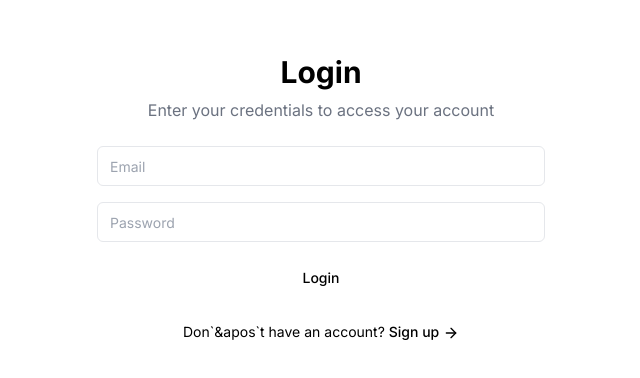
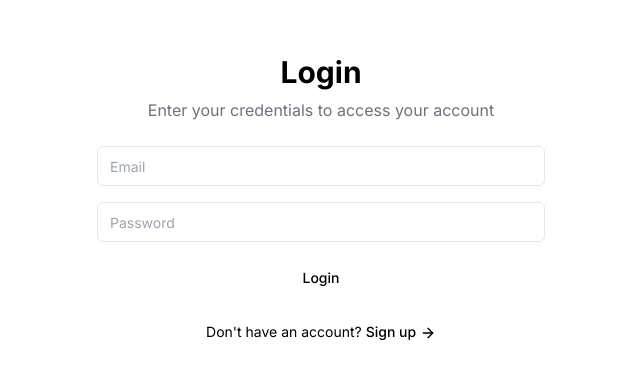
Before and after one commit to joelsprunger/ask-patent, a Next.js app: page /login in a window 1280 px wide. Shown: the part 202-580 px from the top of the page, without its empty margins (319-959 px from the left). Built offline with nearby package versions, Linux system fonts and the light colour scheme; no server answers.

Commit message:
chore: clean up logs and typos

```diff
--- a/app/(auth)/login/page.tsx
+++ b/app/(auth)/login/page.tsx
@@ -28,7 +28,7 @@ export default async function LoginPage() {
       <LoginForm />
 
       <div className="text-center text-sm">
-        Don`&apos`t have an account?{" "}
+        Don&apos;t have an account?{" "}
         <Link
           href="/signup"
           className="font-medium text-primary hover:underline"
--- a/lib/supabase/middleware.ts
+++ b/lib/supabase/middleware.ts
@@ -44,8 +44,6 @@ export async function updateSession(request: NextRequest) {
       data: { user },
     } = await supabase.auth.getUser()
 
-    console.log('User:', user)
-
     // Allow access to public routes even when not authenticated
     const publicRoutes = ['/login', '/signup', '/about']
     const isPublicRoute = request.nextUrl.pathname === '/' || publicRoutes.some(route =>
@@ -54,7 +52,6 @@ export async function updateSession(request: NextRequest) {
 
     // If user is not signed in and trying to access protected route, redirect to login
     if (!user && !isPublicRoute) {
-      console.log('Redirecting to login')
       const redirectUrl = new URL('/login', request.url)
       return NextResponse.redirect(redirectUrl)
     }
--- a/middleware.ts
+++ b/middleware.ts
@@ -1,9 +1,7 @@
 import { updateSession } from '@/lib/supabase/middleware'
-import { NextResponse } from 'next/server'
 import type { NextRequest } from 'next/server'
 
 export async function middleware(request: NextRequest) {
-  console.log('Middleware called')
   return await updateSession(request)
 }
 
```
